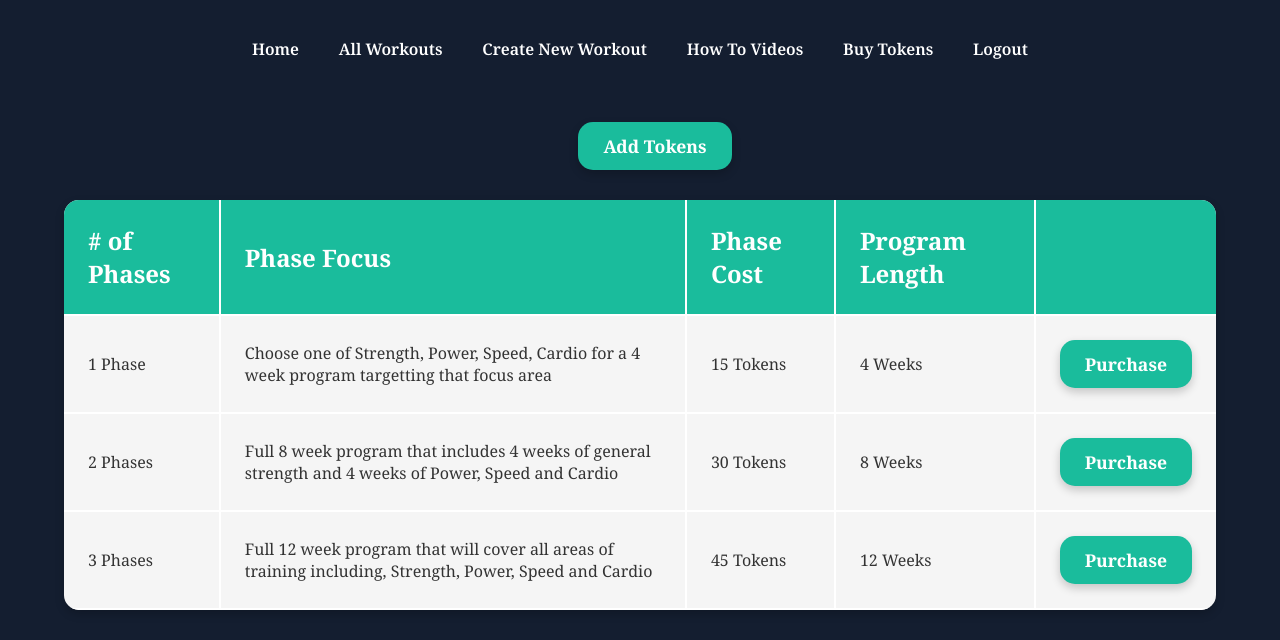
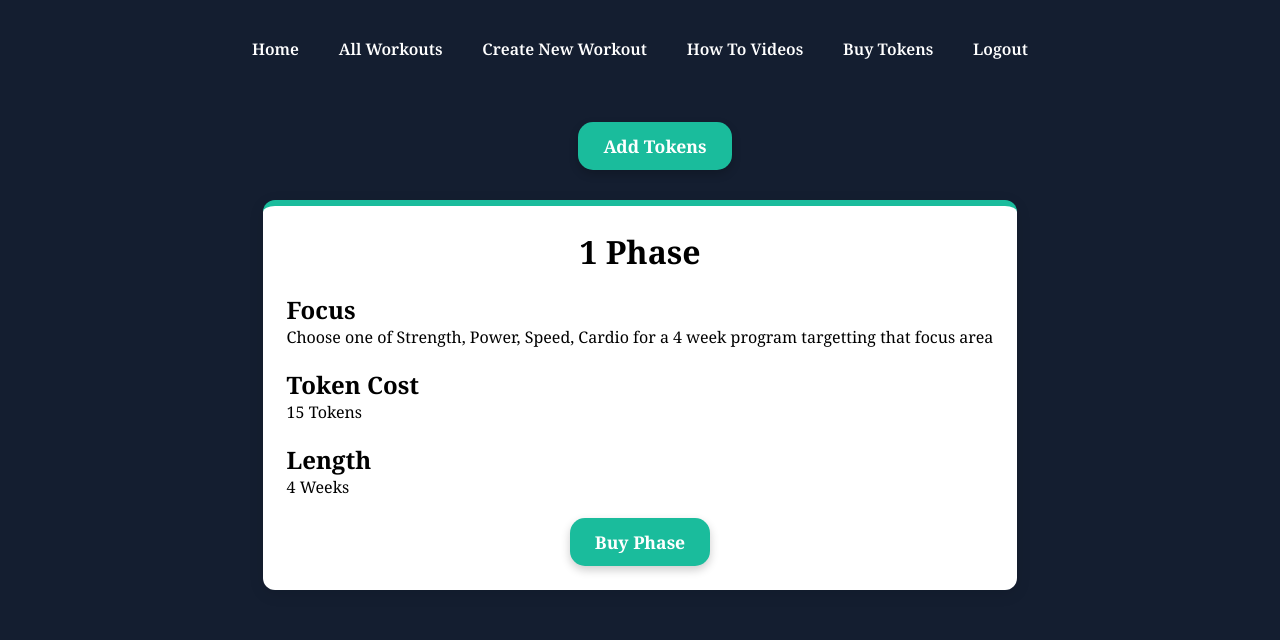
Before and after one commit to msimp24/hockey-training-ai, a Node server app: page /dashboard/create-workout in a window 1280 px wide. Shown: the part 167-807 px from the top of the page. Run offline with Node 20, Linux system fonts and the light colour scheme; some libraries are stand-ins or nearby versions.

Commit message:
minimum viable product updates

```diff
--- a/public/css/styles.css
+++ b/public/css/styles.css
@@ -791,6 +791,27 @@ th {
   font-size: var(--font-size-sm);
 }
 
+.phase-card {
+  background: var(--primary-light);
+  border-radius: 12px; /* Softer, rounded corners */
+  box-shadow: 0 4px 15px rgba(0, 0, 0, 0.1); /* Subtle shadow for depth */
+  padding: 24px;
+  border-top: 6px solid var(--accent-color);
+  display: flex;
+  flex-direction: column;
+  align-items: initial;
+  gap: 20px;
+  transition: transform 0.2s ease-in-out;
+}
+.phase-card h1 {
+  text-align: center;
+}
+.phase-card h3 {
+  font-size: var(--font-size-md);
+}
+.center {
+  text-align: center;
+}
 /* Mobile Styles */
 @media (max-width: 768px) {
   .table-container {
--- a/views/dashboard/create-workout.ejs
+++ b/views/dashboard/create-workout.ejs
@@ -6,50 +6,26 @@
     </div>
   </div>
   <div class="dashboard-row">
-    <div class="table-container">
-      <table>
-        <tr>
-          <th># of Phases</th>
-          <th>Phase Focus</th>
-          <th>Phase Cost</th>
-          <th>Program Length</th>
-          <th></th>
-        </tr>
-        <tbody>
-          <tr>
-            <td>1 Phase</td>
-            <td>
-              Choose one of Strength, Power, Speed, Cardio for a 4 week program
-              targetting that focus area
-            </td>
-            <td>15 Tokens</td>
-            <td>4 Weeks</td>
-            <td>
-              <button data-id="1" class="purchase-btn">Purchase</button>
-            </td>
-          </tr>
-          <tr>
-            <td>2 Phases</td>
-            <td>
-              Full 8 week program that includes 4 weeks of general strength and
-              4 weeks of Power, Speed and Cardio
-            </td>
-            <td>30 Tokens</td>
-            <td>8 Weeks</td>
-            <td><button data-id="2" class="purchase-btn">Purchase</button></td>
-          </tr>
-          <tr>
-            <td>3 Phases</td>
-            <td>
-              Full 12 week program that will cover all areas of training
-              including, Strength, Power, Speed and Cardio
-            </td>
-            <td>45 Tokens</td>
-            <td>12 Weeks</td>
-            <td><button data-id="3" class="purchase-btn">Purchase</button></td>
-          </tr>
-        </tbody>
-      </table>
+    <div class="phase-card">
+      <h1>1 Phase</h1>
+      <div>
+        <h3>Focus</h3>
+        <p>
+          Choose one of Strength, Power, Speed, Cardio for a 4 week program
+          targetting that focus area
+        </p>
+      </div>
+      <div>
+        <h3>Token Cost</h3>
+        <p>15 Tokens</p>
+      </div>
+      <div>
+        <h3>Length</h3>
+        <p>4 Weeks</p>
+      </div>
+      <div class="center">
+        <button data-id="1" class="purchase-btn">Buy Phase</button>
+      </div>
     </div>
   </div>
 </div>
```
Also changed, not shown: controllers/workoutController.js (+44 -22 lines), data/prompts.js (deleted, +0 -77 lines), 2 other files.
